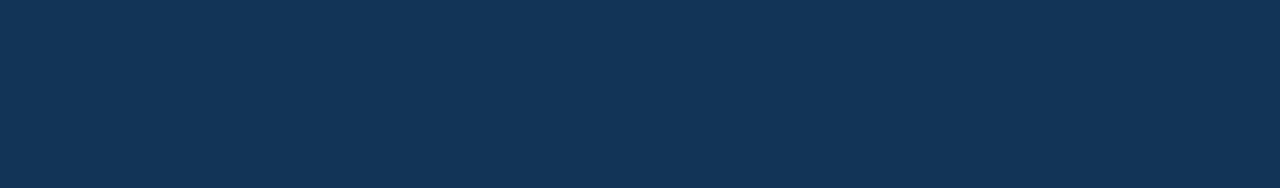
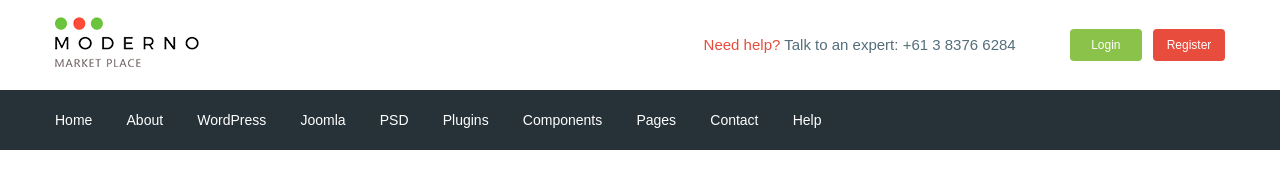
Before and after one commit to justproto/moderno, a website: page app/index.html in a window 1280 px wide. Drawn offline with nearby package versions, Linux system fonts and the light colour scheme; files that its build step writes are made by us from their sources.

Commit message:
added header

```diff
--- a/app/index.html
+++ b/app/index.html
@@ -1,18 +1,104 @@
 <!DOCTYPE html>
 <html lang="en">
+
 <head>
     <meta charset="UTF-8">
     <meta name="viewport" content="width=device-width, initial-scale=1.0">
     <meta http-equiv="X-UA-Compatible" content="ie=edge">
     <title>Document</title>
+    <link href="https://fonts.googleapis.com/css?family=Roboto:500,700&display=swap" rel="stylesheet">
     <link rel="stylesheet" href="css/libs.min.css">
     <link rel="stylesheet" href="css/style.min.css">
 </head>
+
 <body>
-
+    <header class="header">
+        <div class="header__top">
+            <div class="container">
+                <div class="header__top-inner">
+                    <div class="header__logo">
+                        <a href="#">
+                            <img src="images/logo.png" alt="">
+                        </a>
+                    </div>
+                    <div class="header__text">
+                        <a href="">
+                            <span>Need help?</span>
+                        </a>
+                        Talk to an expert:
+                        <a class="header__phone" href="tel:61383766284">+61 3 8376 6284</a>
+                    </div>
+                    <div class="header__box">
+                        <a class="basket" href="#"></a>
+                        <a class="header__btn header__btn-login" href="">Login</a>
+                        <a class="header__btn header__btn-register" href="">Register</a>
+                    </div>
+                </div>
+            </div>
+        </div>
+        <div class="header__menu">
+            <div class="container">
+                <nav class="menu">
+                    <ul class="menu__list">
+                        <li>
+                            <a href="#">
+                                Home
+                            </a>
+                        </li>
+                        <li>
+                            <a href="#">
+                                About
+                            </a>
+                        </li>
+                        <li>
+                            <a href="#">
+                                WordPress
+                            </a>
+                        </li>
+                        <li>
+                            <a href="#">
+                                Joomla
+                            </a>
+                        </li>
+                        <li>
+                            <a href="#">
+                                PSD
+                            </a>
+                        </li>
+                        <li>
+                            <a href="#">
+                                Plugins
+                            </a>
+                        </li>
+                        <li>
+                            <a href="#">
+                                Components
+                            </a>
+                        </li>
+                        <li>
+                            <a href="#">
+                                Pages
+                            </a>
+                        </li>
+                        <li>
+                            <a href="#">
+                                Contact
+                            </a>
+                        </li>
+                        <li>
+                            <a href="#">
+                                Help
+                            </a>
+                        </li>
+                    </ul>
+                </nav>
+            </div>
+        </div>
+    </header>
 
     <script src="https://ajax.googleapis.com/ajax/libs/jquery/3.4.1/jquery.min.js"></script>
     <script src="js/libs.min.js"></script>
     <script src="js/main.min.js"></script>
 </body>
+
 </html>
--- /dev/null
+++ b/app/scss/_fonts.scss
@@ -0,0 +1,7 @@
+@font-face {
+    font-family: "Roboto-Regular", sans-serif;
+    src: url("../fonts/Roboto-Regular.woff2") format("woff2"),
+        url("../fonts/Roboto-Regular.woff") format("woff");
+        font-weight: 400;
+        font-display: swap;
+   }
--- /dev/null
+++ b/app/scss/_global.scss
@@ -0,0 +1,32 @@
+html{
+    box-sizing: border-box;
+}
+*,
+*::before,
+*::after{
+ box-sizing: inherit;
+}
+
+a{
+    display: inline-block;
+    text-decoration: none;
+    color: $text;
+}
+ul,
+li{
+    margin: 0;
+    padding: 0;
+    list-style: none;
+}
+body{
+    font-family: "Roboto-Regular", sans-serif;
+    font-size: 15px;
+    line-height: 24px;
+    color: $text;
+    font-weight: 400;
+}
+.container{
+    max-width: 1200px;
+    margin: 0 auto;
+    padding: 0 15px;
+}
--- /dev/null
+++ b/app/scss/_vars.scss
@@ -0,0 +1,4 @@
+$text: #546e7a;
+$red: #e74c3c;
+$green: #8bc34a;
+$bg: #263238;
--- a/app/scss/style.scss
+++ b/app/scss/style.scss
@@ -1,21 +1,71 @@
-html{
-    box-sizing: border-box;
+@import 'vars';
+@import 'global';
+@import 'fonts';
+
+
+.header {}
+
+.header__top {}
+
+.header__top-inner {
+    display: flex;
+    justify-content: space-between;
+    height: 90px;
+    align-items: center;
 }
-*,
-*::before,
-*::after{
- box-sizing: inherit;
+
+.header__logo {}
+
+.header__text {
+    margin-left: auto; // чтобы он оттоклнулся от левой стороны максимально вправо
+    margin-right: 50px;
+
+    span {
+        color: $red;
+    }
 }
-body{
-    font-family: serif;
-    font-weight: 700;
-    background-color: #123456;
+
+.header__phone {}
+
+.header__box {}
+
+.basket {}
+
+.header__btn {
+    padding: 4px;
+    width: 72px;
+    border-radius: 4px;
+    text-align: center;
+    color: #fff;
+    font-size: 12px;
+
 }
-.box{
+
+.header__btn-login {
+    background-color: $green;
+}
+
+.header__btn-register {
+    background-color: $red;
+    margin-left: 7px;
+}
+.header__menu {
+    background-color: $bg;
+}
+.menu {
     display: flex;
-    font-size: 12px;
-    margin: 0px;
-    padding: 0%;
-    overflow: hidden;
-    transition: all 3s;
+    align-items: center;
+    height: 60px;
 }
+.menu__list {
+    li{
+        display: inline-block;
+        &+li{
+            margin-left: 30px;
+        }
+    }
+    a{
+        font-size: 14px;
+        color: #fff;
+    }
+}
--- a/gulpfile.js
+++ b/gulpfile.js
@@ -8,7 +8,7 @@ let gulp = require('gulp'),
     cssmin = require('gulp-cssmin');
 
     gulp.task('sass', function(){
-    return gulp.src('app/scss/style.scss')
+    return gulp.src('app/scss/**/*.scss')
         .pipe(sass({outputStyle: 'compressed'}))
         .pipe(rename({suffix : '.min'}))
         .pipe(autoprefixer({
@@ -58,7 +58,7 @@ let gulp = require('gulp'),
     });
 
     gulp.task('watch', function(){
-        gulp.watch('app/scss/style.scss', gulp.parallel('sass'))
+        gulp.watch('app/scss/**/*.scss', gulp.parallel('sass'))
         gulp.watch('app/*.html', gulp.parallel('html'))
         gulp.watch('app/js/*.js', gulp.parallel('js'))
     });
--- a/package.json
+++ b/package.json
@@ -19,7 +19,6 @@
     "gulp-uglify": "^3.0.2",
     "magnific-popup": "^1.1.0",
     "normalize.css": "^8.0.1",
-    "slick-carousel": "^1.8.1",
-    "uglify-js": "^3.7.7"
+    "slick-carousel": "^1.8.1"
   }
 }
```
Also changed, not shown: app/fonts/Roboto-Regular.woff (added), app/fonts/Roboto-Regular.woff2 (added), app/images/logo.png (added).
